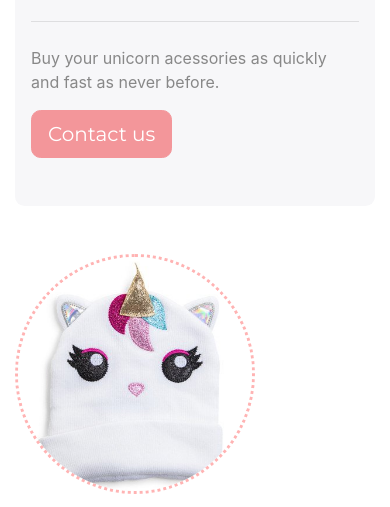
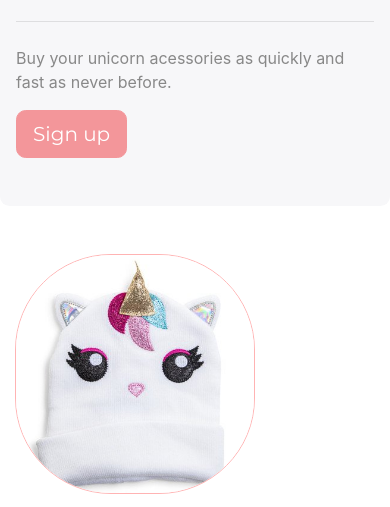
Before and after one commit to LearningBootstrapOK/Project-02, a plain HTML site: page index.html in a window 390 px wide. Shown: the part 285-792 px from the top of the page. Drawn offline with nearby package versions, Linux system fonts and the light colour scheme.

Commit message:
Fixing responsiveness of columns

```diff
--- a/index.html
+++ b/index.html
@@ -38,17 +38,17 @@
     </div>
     </nav>
 
-    <div class="container">
       <div class="jumbotron">
         <h3 class="display-3">Welcome!</h3>
         <p class="lead">Your favorite Unicorn Store now on the web!</p>
         <hr class="my-4">
         <p>Buy your unicorn acessories as quickly and fast as never before.</p>
         <p class="lead">
-          <a class="btn btn-secondary btn-lg" href="#">Contact us</a>
+          <a class="btn btn-secondary btn-lg" href="#">Sign up</a>
         </p>
       </div>
 
+      <div class="container">
         <div class="row">
           <div class="col-sm-4">
             <img src="photos/unicorn 2.jpg" alt="unicorn">
@@ -78,7 +78,7 @@
             <img src="photos/unicorn 4.jpg" alt="unicorn">
           </div>
         </div>
-
+    </div>
 
 
     <script src='/Scripts/jquery-2.1.4.min.js'></script>
--- a/style.css
+++ b/style.css
@@ -1,13 +1,12 @@
 .row img {
-  max-width: 15rem;
-  max-height: 15rem;
-  border-style: dotted;
-  border-color: #ffb3b3;
-  border-radius: 50%;
+  width: 15rem;
+  max-width: 100%;
+  border: 0.5px solid #ffb3b3;
+  border-radius: 40%;
   margin-top: 1rem;
 }
 .row img:hover{
-  box-shadow: 10px 5px 20px #ffb3b3;
+  box-shadow: 2px 2px 20px #ffb3b3;
 }
 
 #our-logo {
```
